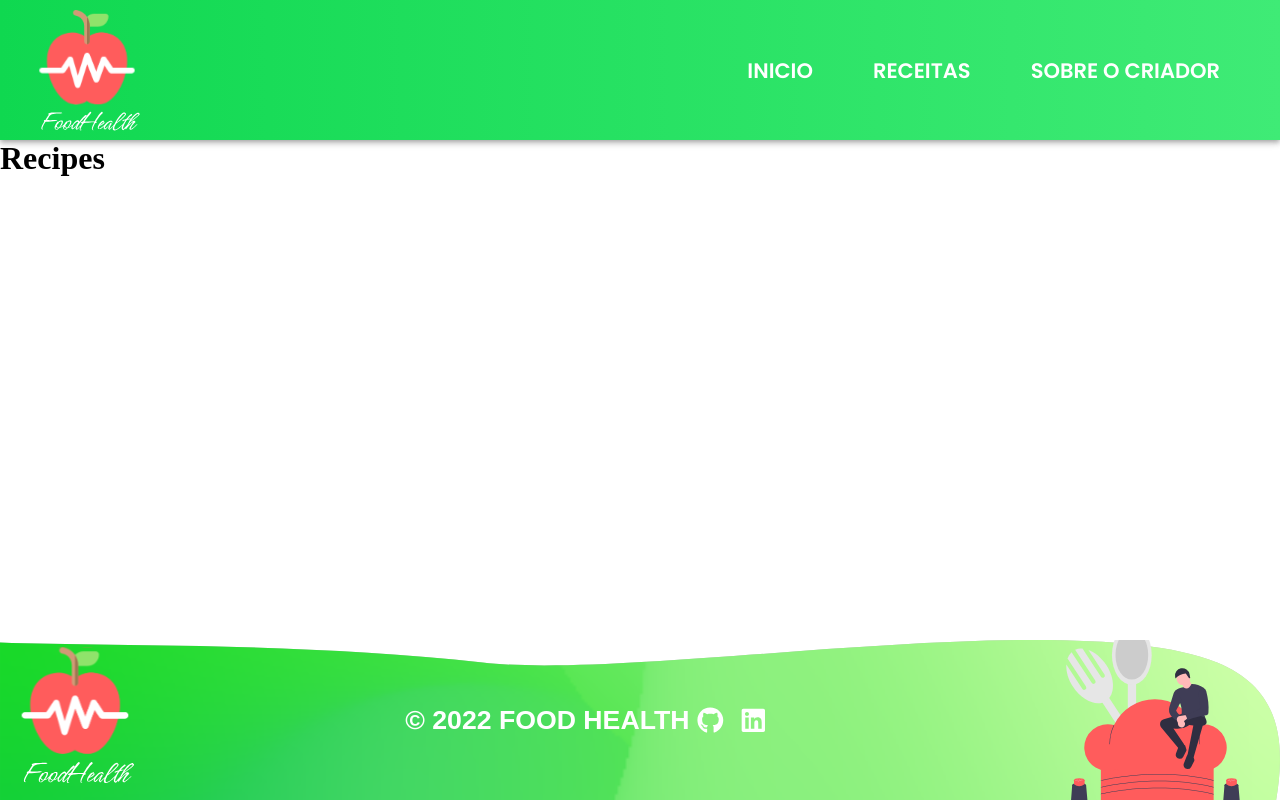
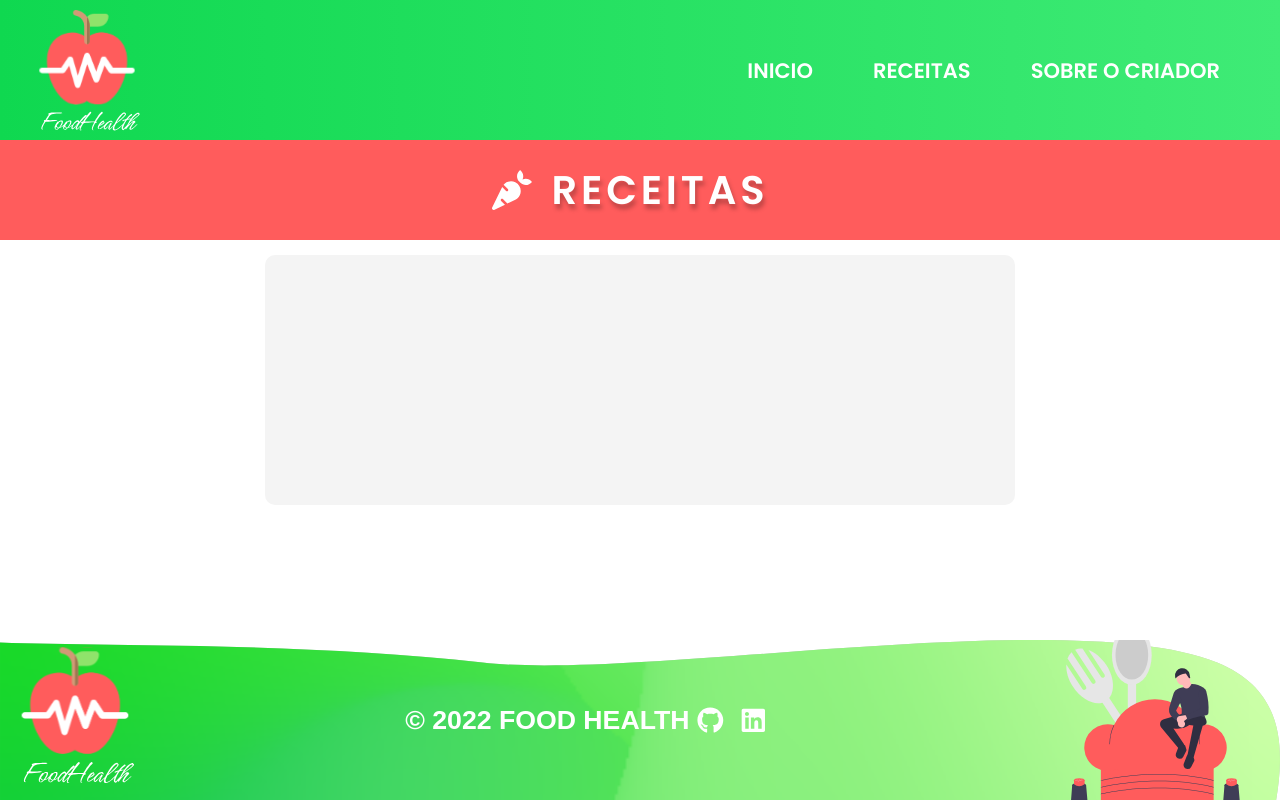
Before and after one commit to Giuzntt/FoodHealth---React, a Next.js app: page /Recipes in a window 1280 px wide. Built offline with nearby package versions, Linux system fonts and the light colour scheme.

Commit message:
Receitas

```diff
--- a/src/pages/Recipes/index.tsx
+++ b/src/pages/Recipes/index.tsx
@@ -1,9 +1,85 @@
+import { FaCarrot } from "react-icons/fa";
+import styled from "styled-components";
 
 
+const RecipeTitle = styled.h1`
+  font-size: 2.5rem;
+  letter-spacing: 0.3vw;
+  font-weight: 600;
+  font-family: "Poppins", sans-serif;
+  color: #ffffff;
+  text-align: center;
+  text-shadow: 2px 5px 4px rgba(0, 0, 0, 0.25);
+  text-transform: uppercase;
+  padding: 20px 20px;
+`;
+
+const RecipesContainer = styled.div`
+  width: 100%;
+  margin-top: 15px;
+
+
+`;
+const RecipeCard = styled.div`
+  display: block;
+  margin: auto;
+    width: 750px;
+    height: 250px;
+    background-color: #F4f4f4;
+  border-radius: 10px;
+  .image-card{
+
+      width: 50%;
+      height:90%;
+    }
+    `
+
+const HeaderRecipe = styled.div`
+  display: flex;
+  margin: 0 auto;
+  background-color: #ff5c5c;
+  justify-content: center;
+  align-items: center;
+  flex-direction: row;
+
+  .icon-carrot {
+    font-size: 40px;
+    color: #fff;
+  }
+`;
 
 
 const Recipes = () => {
-    return <h1>Recipes</h1>;
+    return (
+<>      <HeaderRecipe>
+        <FaCarrot className="icon-carrot"/>
+        <RecipeTitle> Receitas</RecipeTitle>
+        </HeaderRecipe>
+
+
+        <RecipesContainer>
+            <RecipeCard>
+               {/* RECEBER API */
+                //requisitar uma api de receita
+                //renderizar a receita
+                //renderizar a imagem
+                //renderizar o nome da receita
+                //renderizar o tempo de preparo
+                //renderizar a quantidade de pessoas
+                //renderizar a categoria
+                //renderizar a descrição
+                //renderizar a quantidade de ingredientes
+                //renderizar os ingredientes
+
+               }
+
+            </RecipeCard>
+
+        </RecipesContainer>
+</>
+
+
+    );
 
 }
 
--- a/src/pages/_app.tsx
+++ b/src/pages/_app.tsx
@@ -3,12 +3,15 @@ import type { AppProps } from 'next/app'
 import  "../../styles/globals.css";
 import Layout from '../components/AppBar/Layout';
 import "swiper/css/bundle";
+import Head from 'next/head';
 
 function MyApp({ Component, pageProps }: AppProps) {
   return (
+
     <Layout>
       <Component {...pageProps} />
     </Layout>
+
   );
 }
 
--- a/styles/globals.css
+++ b/styles/globals.css
@@ -8,7 +8,10 @@
   box-sizing: border-box;
   overflow: hidden;
 }
-
+body{
+  width: 100%;
+  height: 100%;
+}
 
 .swiper {
   width: 100%;
```
